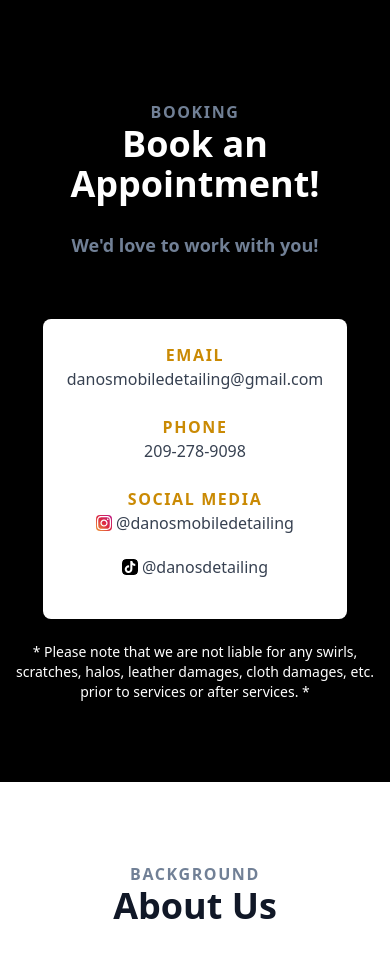
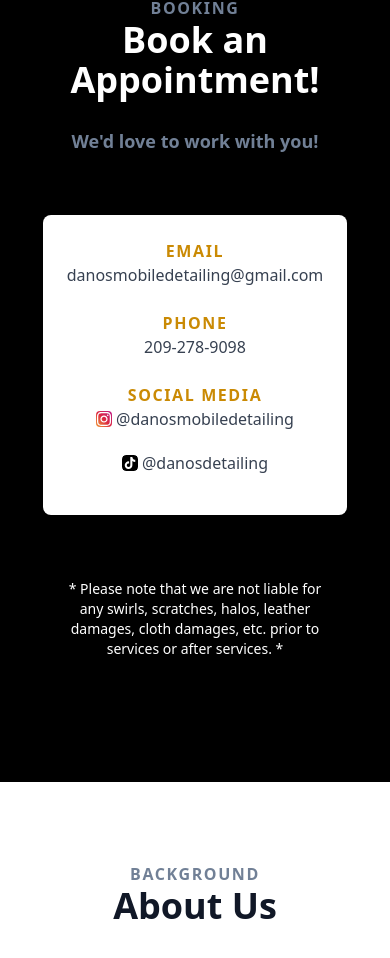
Before and after one commit to julianjfouf/FernandoCar, a React (Vite) app: page / in a window 390 px wide. Shown: the part 3455-4413 px from the top of the page. Built offline with nearby package versions, Linux system fonts and the light colour scheme.

Commit message:
fixed responsiveness issues

```diff
--- a/src/components/Book.jsx
+++ b/src/components/Book.jsx
@@ -5,13 +5,13 @@ const Book = () => {
   return (
     <div
       id="book"
-      className="flex p-4 flex-col relative justify-center h-screen items-center bg-black text-white"
+      className="flex p-12 flex-col relative justify-center items-center bg-black text-white min-h-screen"
     >
       <p className="section__subtitle">BOOKING</p>
       <h1 className="md:text-6xl text-4xl font-bold mb-2 text-center">
         Book an Appointment!
       </h1>
-      <p className="text-[#718096] font-semibold text-[18px] my-5">
+      <p className="text-[#718096] font-semibold text-[18px] my-5 text-center">
         We'd love to work with you!
       </p>
       <div className="bg-white md:p-16 p-4 rounded-lg mt-10">
@@ -64,7 +64,11 @@ const Book = () => {
           </p>
         </div>
       </div>
-      <div className="absolute bottom-20 text-white md:text-md text-sm px-4 text-center">* Please note that we are not liable for any swirls, scratches, halos, leather damages, cloth damages, etc. prior to services or after services. *</div>
+      <div className="my-16 bottom-20 text-white md:text-md text-sm px-4 text-center">
+        * Please note that we are not liable for any swirls, scratches, halos,
+        leather damages, cloth damages, etc. prior to services or after
+        services. *
+      </div>
     </div>
   );
 };
```
